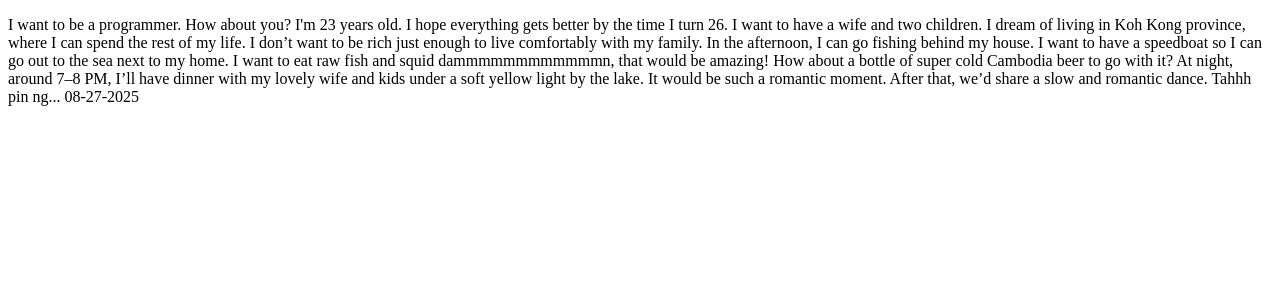
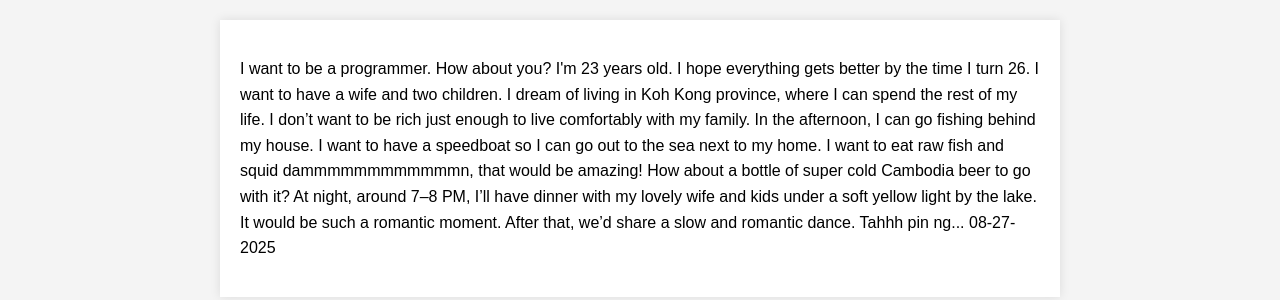
Before and after one commit to ThexBigBoy/my-diary, a plain HTML site: page index.html in a window 1280 px wide. Drawn offline with Linux system fonts and the light colour scheme.

Commit message:
Initial commit

```diff
--- a/index.html
+++ b/index.html
@@ -6,7 +6,26 @@
     <meta http-equiv="X-UA-Compatible" content="ie=edge">
     <title>Dara's Diary</title>
 </head>
+<style>
+    body {
+      font-family: Arial, sans-serif;
+      background-color: #f4f4f4;
+      margin: 0;
+      padding: 20px;
+    }
+    .container {
+      max-width: 800px;
+      margin: auto;
+      background: white;
+      padding: 20px;
+      box-shadow: 0 0 10px rgba(0, 0, 0, 0.1);
+    }
+    p {
+      line-height: 1.6;
+    }
+</style>
 <body>
+    <div class="container">
       <p>
         I want to be a programmer. How about you? I'm 23 years old. I hope everything gets better by the time I turn 26.
         I want to have a wife and two children. I dream of living in Koh Kong province, where I can spend the rest of my life.
@@ -20,5 +39,7 @@
 
         08-27-2025
       </p>
+    </div>
+
 </body>
 </html>
```
Lines whose indentation alone changed are shown as unchanged.
